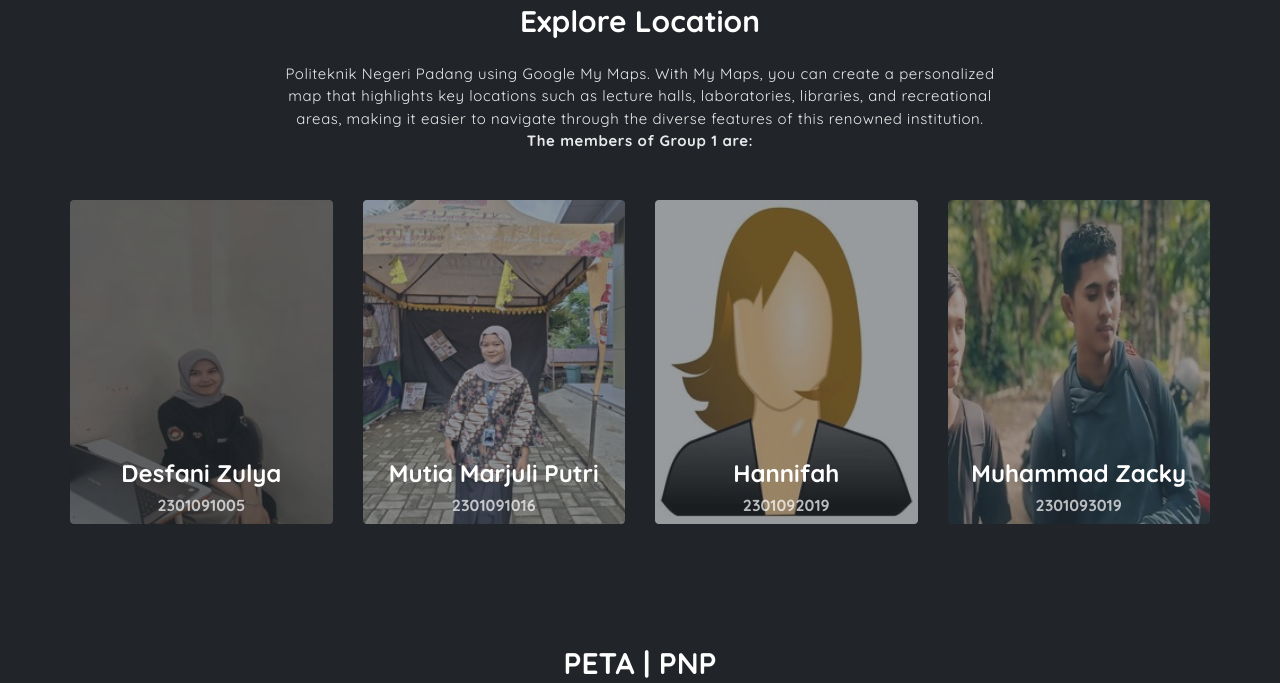
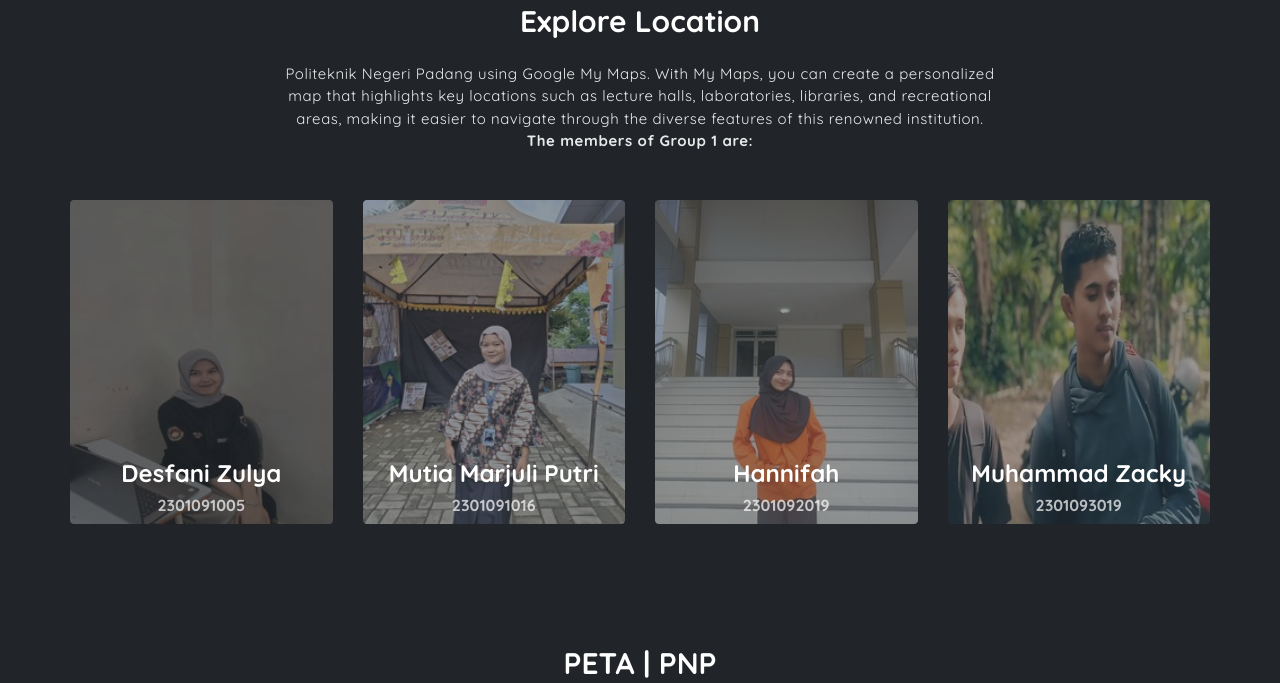
Before and after one commit to Muhammad-Zacky/PETA-PNP, a website: page index.html in a window 1280 px wide. Shown: the part 847-1530 px from the top of the page. Drawn offline with Linux system fonts and the light colour scheme.

Commit message:
Update img.html

```diff
--- a/index.html
+++ b/index.html
@@ -73,7 +73,7 @@
             </div>
             <div class="col-md-3">
                 <a href="javascript:void(0)" class="overlay-img">
-                    <img src="assets/imgs/user.jpg" alt="Image 3">
+                    <img src="assets/imgs/IMG-20241009-WA0013.jpg" alt="Image 3">
                     <div class="overlay"></div>
                     <div class="des">
                         <h1 class="title">Hannifah</h1>
```
